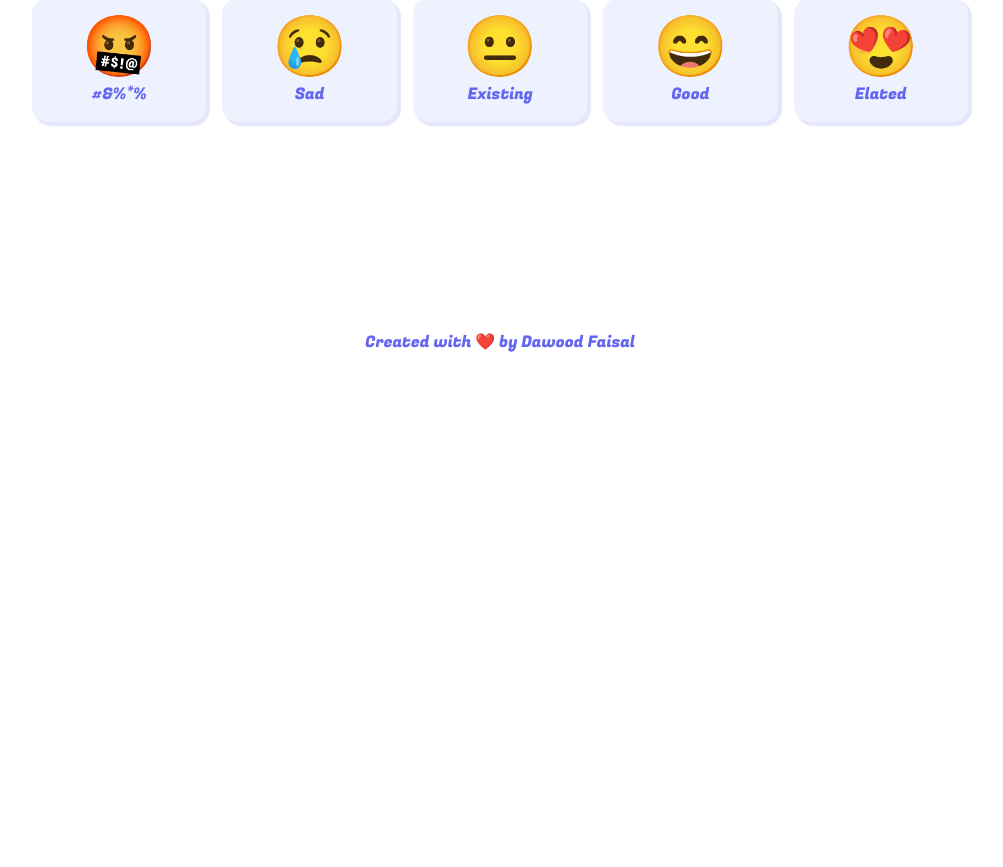
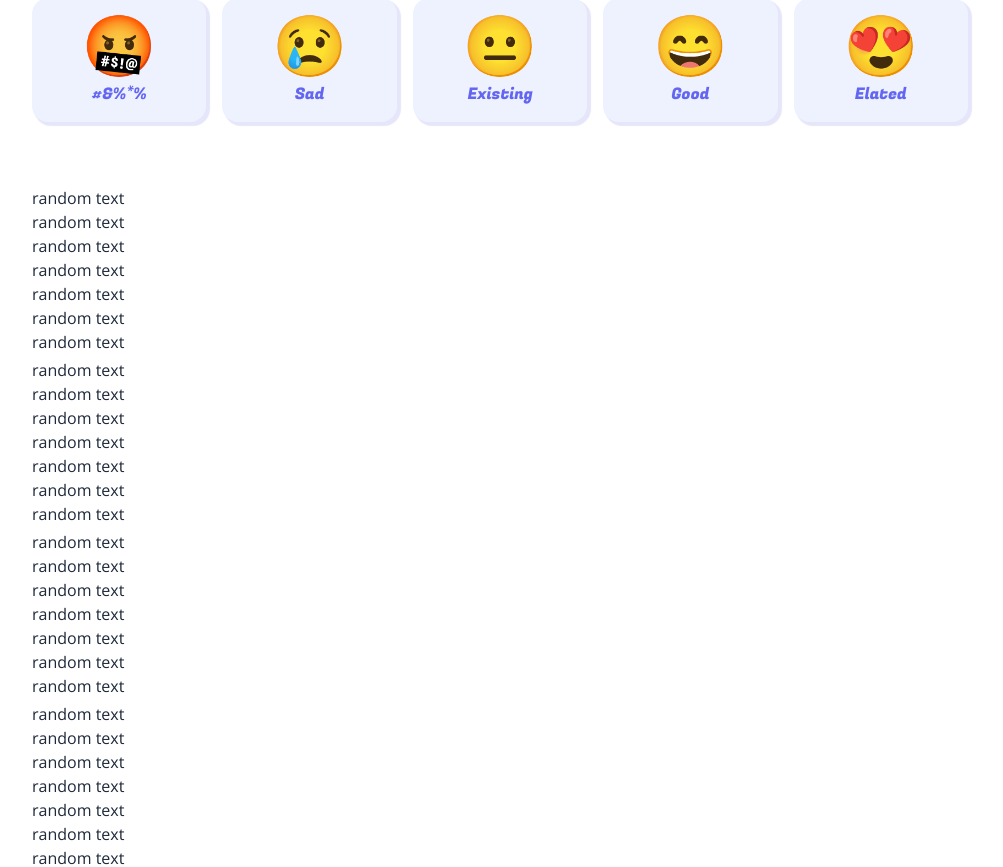
Before and after one commit to heydawood/Moodl, a Next.js app: page /dashboard in a window 1280 px wide. Shown: the part 414-1281 px from the top of the page, without its empty margins (140-1143 px from the left). Before the commit the page ends 800 px from the top, so only its background shows below. Built offline with nearby package versions, Linux system fonts and the light colour scheme.

Commit message:
commit-13

```diff
--- a/components/Calendar.js
+++ b/components/Calendar.js
@@ -6,21 +6,61 @@ const monthsArr = Object.keys(months)
 const now = new Date()
 const dayList = ['Sunday', 'Monday', 'Tuesday', 'Wednesday', 'Thursday', 'Friday', 'Saturday']
 
+
 export default function Calendar() {
 
   const year = 2024
   const month = 'September'
   const monthNow = new Date(year, Object.keys(months).indexOf(month), 1)
   const firstDayOfMonth = monthNow.getDay()
-  const daysInMonth = new Date(year, Object.keys(month).indexOf(month) + 1, 0)
+  const daysInMonth = new Date(year, Object.keys(month).indexOf(month) + 1, 0).getDate()
 
   const daysToDisplay = firstDayOfMonth + daysInMonth;
   const numRows = (Math.floor(daysToDisplay / 7)) + (daysToDisplay % 7 ? 1 : 0)
 
-  return (
-    <div className='flex flex-col overflow-hidden'>
 
 
+  return (
+
+    <div className='flex flex-col overflow-hidden gap-1'>
+
+      {[...Array(numRows).keys()].map((row, rowIndex) => {
+
+        return (
+
+          <div key={rowIndex}>
+
+            {dayList.map((dayOfWeek, dayOfWeekIndex) => {
+              let dayIndex = (rowIndex * 7) + dayOfWeekIndex - (firstDayOfMonth - 1)
+
+              let dayDisplay = dayIndex > daysInMonth ? false : (row === 0 && dayOfWeekIndex < firstDayOfMonth) ? false : true
+
+              let isToday = dayIndex === now.getDate()
+
+              if(!dayDisplay) {
+
+                return(
+
+                  <div className='bg-white' key={dayOfWeekIndex}/>
+                )
+
+              }
+
+
+
+              return (
+                <div key={dayOfWeekIndex}>
+                  random text
+                </div>
+              )
+
+            })}
+
+          </div>
+
+        )
+
+      })}
 
 
     </div>
```
